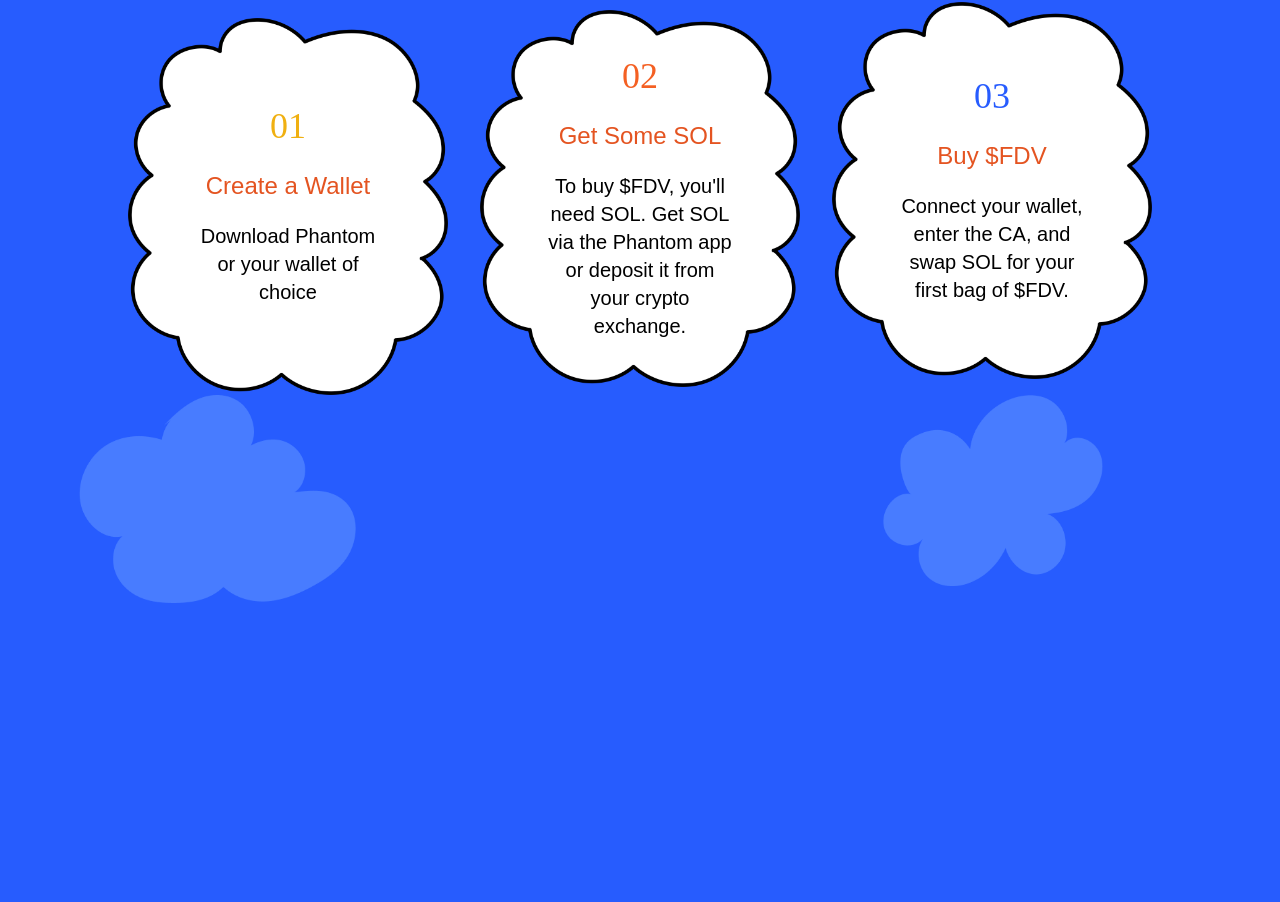
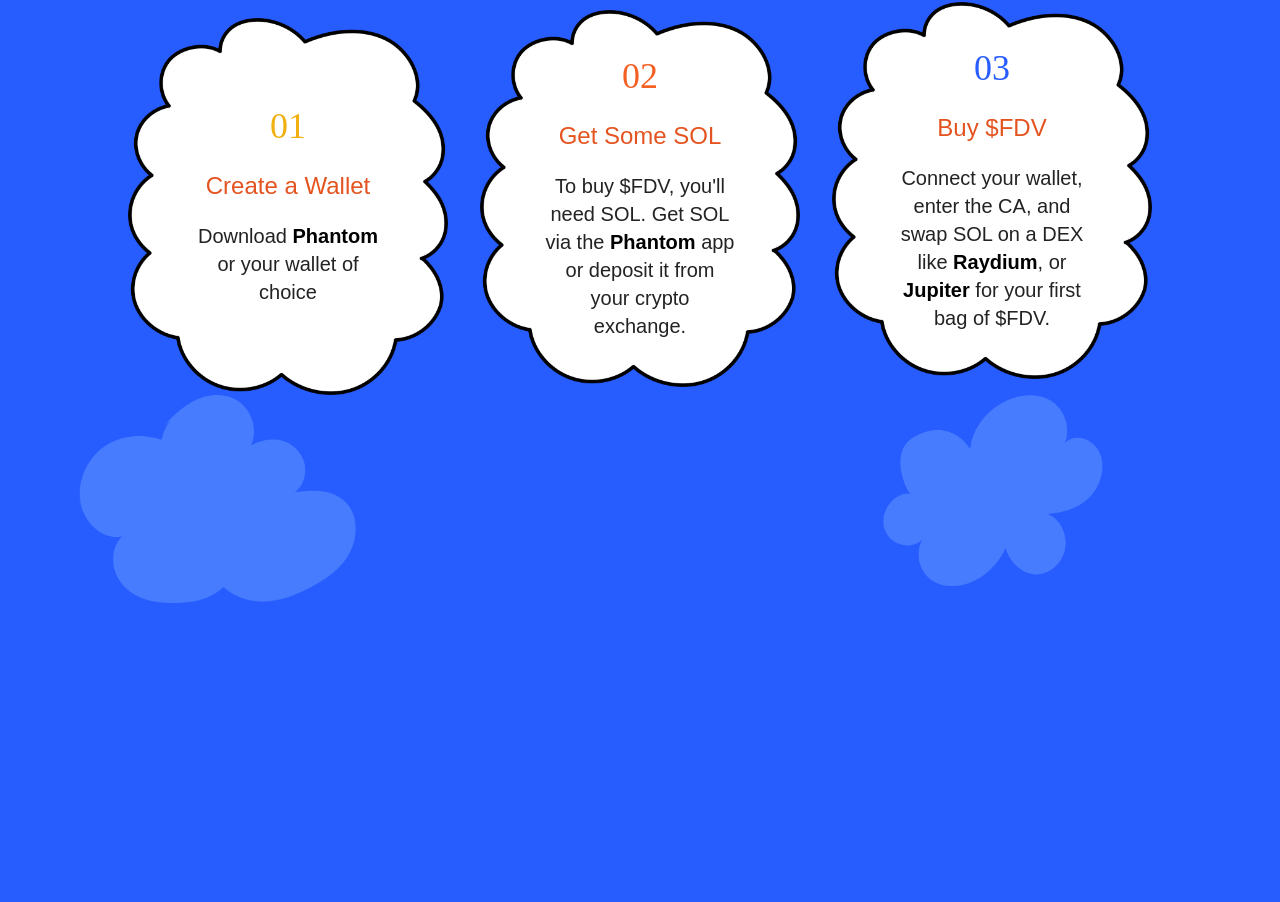
Before and after one commit to youthisguy/freddie-rp, a React (Create React App) app: page / in a window 1280 px wide. Shown: the part 2570-3472 px from the top of the page. Built offline with nearby package versions, Linux system fonts and the light colour scheme; a web font is replaced by a local one.

Commit message:
added links

```diff
--- a/src/sections/HowToBuy/HowToBuy.jsx
+++ b/src/sections/HowToBuy/HowToBuy.jsx
@@ -19,8 +19,17 @@
             <p className="chillax-text text-[#E45421] pb-5 text-2xl sm:text-2xl max-w-48 mt-38">
               Create a Wallet
             </p>
-            <p className="chillax-text text-[#000] text-lg sm:text-xl max-w-48">
-              Download Phantom or your wallet of choice
+            <p className="chillax-text text-[#242222] text-lg sm:text-xl max-w-48">
+              Download{" "}
+              <a
+                href="https://phantom.app/"
+                target="_blank"
+                rel="noopener noreferrer"
+                className="font-extrabold text-[#000000]"
+              >
+                Phantom
+              </a>{" "}
+              or your wallet of choice
             </p>
           </div>
         </div>
@@ -36,9 +45,17 @@
             <p className="chillax-text text-[#E45421] pb-5 text-2xl sm:text-2xl max-w-48 mt-38">
               Get Some SOL
             </p>
-            <p className="chillax-text text-[#000] text-lg sm:text-xl max-w-48">
-              To buy $FDV, you'll need SOL. Get SOL via the Phantom app or
-              deposit it from your crypto exchange.
+            <p className="chillax-text text-[#242222] text-lg sm:text-xl max-w-48">
+              To buy $FDV, you'll need SOL. Get SOL via the{" "}
+              <a
+                href="https://phantom.app/"
+                target="_blank"
+                rel="noopener noreferrer"
+                className="font-bold text-[#000000]"
+              >
+                Phantom
+              </a>{" "}
+              app or deposit it from your crypto exchange.
             </p>
           </div>
         </div>
@@ -54,17 +71,37 @@
             <p className="chillax-text text-[#E45421] pb-5 text-2xl sm:text-2xl first-letter:max-w-48 mt-38">
               Buy $FDV
             </p>
-            <p className="chillax-text text-[#000] text-lg sm:text-xl max-w-48">
-              Connect your wallet, enter the CA, and swap SOL for your first bag
-              of $FDV.
+            <p className="chillax-text text-[#242222] text-lg sm:text-xl max-w-48">
+              Connect your wallet, enter the CA, and swap SOL on a DEX like
+              {" "}<a
+                href="https://raydium.io/"
+                target="_blank"
+                rel="noopener noreferrer"
+                className="font-bold text-[#000000]"
+              >
+                Raydium
+              </a>
+              , or
+              {" "}<a
+                href="https://jup.ag/"
+                target="_blank"
+                rel="noopener noreferrer"
+                className="font-bold text-[#000000]"
+              >
+                Jupiter
+              </a>{" "}
+              for your first bag of $FDV.
             </p>
           </div>
         </div>
       </div>
       {/* Small screens */}
       <div className="sm:hidden sm:-mt-[34rem]">
-      <img src="Rainbow-FDV3.png" alt="Rainbow-FDV2" className="w-[1000px] h-[500px] sm:w-[500px] sm:h-[350px] md:w-auto md:h-auto mx-auto object-cover transition-transform duration-300 ease-in-out"/>
-
+        <img
+          src="Rainbow-FDV3.png"
+          alt="Rainbow-FDV2"
+          className="w-[1000px] h-[500px] sm:w-[500px] sm:h-[350px] md:w-auto md:h-auto mx-auto object-cover transition-transform duration-300 ease-in-out"
+        />
       </div>
 
       {/* Larger screens */}
```
